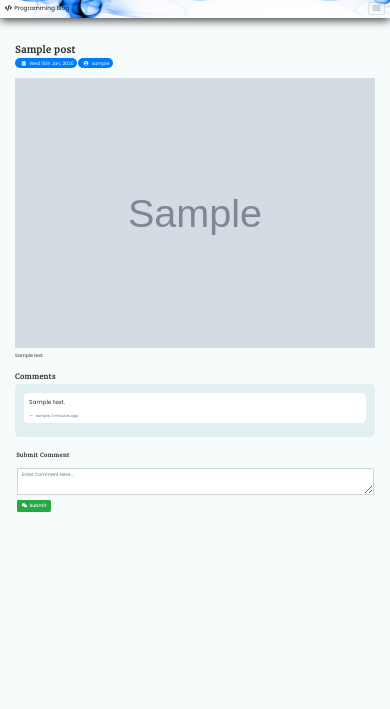
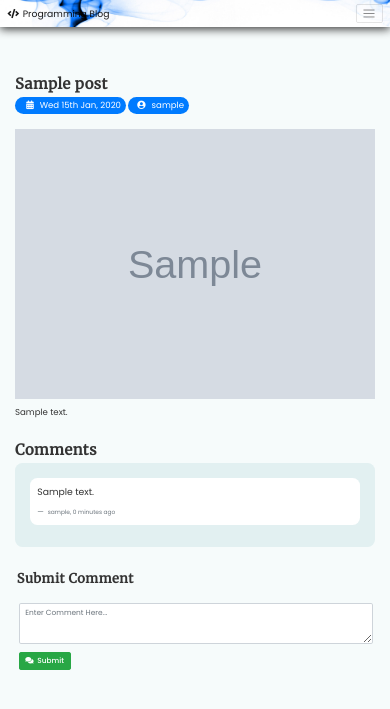
Before and after one commit to AmarjotSingh21/DjangoBlog, a Django app: page /post/1/ in a window 390 px wide. Shown: the top 709 px of the page. Run offline with Django 3.2, Linux system fonts and the light colour scheme; tables that the repository leaves empty hold one stand-in row (values such as "Sample post"); grey boxes marked "Sample" are stand-in pictures; some libraries are stand-ins or nearby versions.

Commit message:
typography settings

```diff
--- a/home/models.py
+++ b/home/models.py
@@ -28,7 +28,7 @@ class Post(models.Model):
 
 
 class Comment(models.Model):
-    comment_body = models.TextField()
+    comment_body = models.TextField(blank=False)
     user = models.ForeignKey(User, on_delete=models.CASCADE)
     post = models.ForeignKey(Post, on_delete=models.CASCADE, related_name='comments')
     date_posted = models.DateTimeField(auto_now_add=True)
--- a/static/style.css
+++ b/static/style.css
@@ -1,6 +1,5 @@
 html{
 	scroll-behavior: smooth;
-	font-size: 1vw;
 }
 
 body{
@@ -191,15 +190,6 @@ h1, h2, h3, h4, h5, h6 {
     font-style: normal;
     font-weight: bold;
     letter-spacing: 0.5px;
-}
-h1{font-size:2em}
-h2{font-size:1.5em}
-h3{font-size:1.17em}
-h4{font-size:1em}
-h5{font-size:0.83em}
-h6{font-size:0.75em}
-p{
-	font-size: 1em;
 }
 .main-header a.btn{
 	border-radius: 2rem;
@@ -397,22 +387,17 @@ aside .list-group-item{
 }
 
 .fly-in{
-	animation: fly-in 1s ease-out 1;
+	animation: fly-in 0.5s ease-out 1;
 }
 @keyframes fly-in{
-	0%{transform: translateX(50vh);opacity: 0;}
-	50%{transform: translateX(-7vh);opacity: 0.7;}
-	60%{transform: translateX(-7vh);opacity: 1;}
-	100%{transform: translateX(0vh);opacity: 1;}
+	0%{transform: translateX(10vw);opacity: 0;}
+	100%{transform: translateX(0vw);opacity: 1;}
 }
 
 
 @media (max-width: 576px) {
-  html {
-    font-size: 2.3vw;
-  }
   body{
-  	font-size: 1rem;
+    font-size: 2.2vw;
   }
 }
 
@@ -420,11 +405,8 @@ aside .list-group-item{
   html {
     font-size: 1.9vw;
   }
-  body{
-  	font-size: 1rem;
-  }
 }
-
+/*
 @media (max-width: 992px) {
 	html {
     font-size: 1.5vw;
@@ -441,4 +423,4 @@ aside .list-group-item{
   body{
   	font-size: 1rem;
   }
-}
+} */
--- a/templates/home/post_detail.html
+++ b/templates/home/post_detail.html
@@ -2,7 +2,7 @@
 {% block content %}
 <div class="container my-5 pt-5 animation-element">
 
-	<h1 class="font-weight-bold">{{post.title}}</h1>
+	<h2 class="font-weight-bold">{{post.title}}</h2>
 	 <a href="{% url 'date-post' post.date_posted|date:'Y' post.date_posted|date:'n' %}">
     <p class="post-extra" data-text="Posted on : "> <i class="fas fa-calendar-alt mx-2"></i> {{post.date_posted|date:"D jS M, Y"}}</p>
   </a>
```
